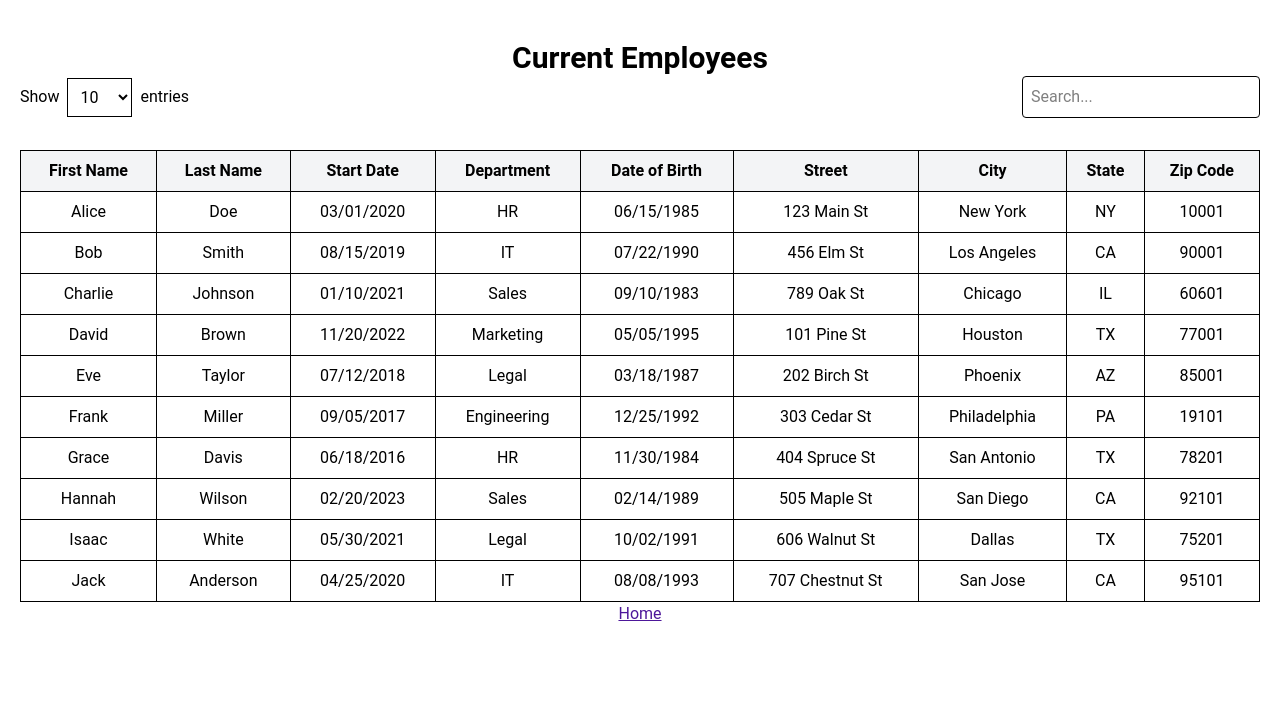
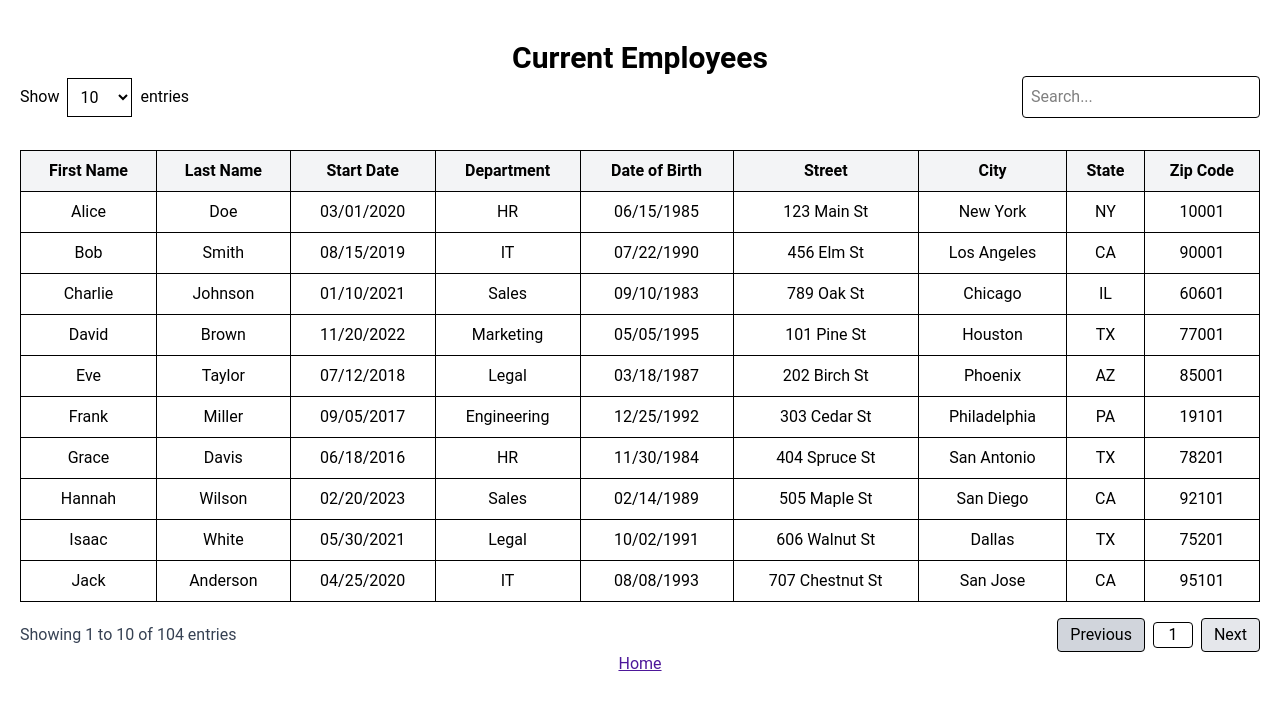
Before and after one commit to Valene-R/HRnet, a React (Vite) app: page /employee-list in a window 1280 px wide. Shown: the top 710 px of the page. Built offline with nearby package versions, Linux system fonts and the light colour scheme.

Commit message:
feat(EmployeeList): add reusable Pagination component and integrate into EmployeeList

```diff
--- /dev/null
+++ b/src/components/Pagination.jsx
@@ -0,0 +1,74 @@
+import PropTypes from 'prop-types';
+
+/**
+ * Pagination component to navigate through pages
+ * @param {number} currentPage The current active page
+ * @param {number} totalPages Total number of pages
+ * @param {Function} setCurrentPage Callback to update the current page
+ * @param {number} totalEntries Total number of entries in the dataset
+ * @param {number} totalUnfilteredEntries Total number of entries before filtering
+ * @param {number} itemsPerPage Number of entries per page
+ * @returns {JSX.Element} The pagination component
+ */
+const Pagination = ({
+  currentPage,
+  totalPages,
+  setCurrentPage,
+  totalEntries,
+  totalUnfilteredEntries,
+  itemsPerPage,
+}) => {
+  // Calculate the first and last entry numbers for the current page
+  const startEntry = totalEntries > 0 ? (currentPage - 1) * itemsPerPage + 1 : 0;
+  const endEntry = totalEntries > 0 ? Math.min(startEntry + itemsPerPage - 1, totalEntries) : 0;
+
+  return (
+    <div className="mt-4 flex items-center justify-between">
+      {/* Display entry count */}
+      <span className="text-gray-700">
+        Showing {startEntry} to {endEntry} of {totalEntries} entries
+        {totalEntries !== totalUnfilteredEntries && ` (filtered from ${totalUnfilteredEntries} total entries)`}
+      </span>
+
+      {/* Pagination controls */}
+      <div className="flex items-center space-x-2">
+        {/* Button to go to the previous page */}
+        <button
+          onClick={() => setCurrentPage((prev) => Math.max(prev - 1, 1))}
+          disabled={currentPage === 1}
+          className={`rounded border px-3 py-1 focus:ring-black focus:outline-none focus-visible:ring-1 ${currentPage === 1 ? 'cursor-not-allowed bg-gray-300' : 'cursor-pointer bg-gray-200 hover:bg-gray-300'}`}
+        >
+          Previous
+        </button>
+
+        {/* Current page indicator */}
+        <input
+          type="text"
+          value={currentPage}
+          className="w-10 rounded border text-center focus:ring-black focus:outline-none focus-visible:ring-1"
+          readOnly
+        />
+
+        {/* Button to go to the next page */}
+        <button
+          onClick={() => setCurrentPage((prev) => Math.min(prev + 1, totalPages))}
+          disabled={currentPage === totalPages}
+          className={`rounded border px-3 py-1 focus:ring-black focus:outline-none focus-visible:ring-1 ${currentPage === totalPages ? 'cursor-not-allowed bg-gray-300' : 'cursor-pointer bg-gray-200 hover:bg-gray-300'}`}
+        >
+          Next
+        </button>
+      </div>
+    </div>
+  );
+};
+
+Pagination.propTypes = {
+  currentPage: PropTypes.number.isRequired,
+  totalPages: PropTypes.number.isRequired,
+  setCurrentPage: PropTypes.func.isRequired,
+  totalEntries: PropTypes.number.isRequired,
+  totalUnfilteredEntries: PropTypes.number.isRequired,
+  itemsPerPage: PropTypes.number.isRequired,
+};
+
+export default Pagination;
--- a/src/pages/EmployeeList.jsx
+++ b/src/pages/EmployeeList.jsx
@@ -4,6 +4,7 @@ import { ROUTES } from '../router/routes';
 import SearchBar from '../components/SearchBar';
 import DataTable from '../components/DataTable';
 import ItemsPerPageSelect from '../components/ItemsPerPageSelect';
+import Pagination from '../components/Pagination';
 import { mockEmployees } from '../mockData/mockEmployees';
 import { formatDateForDisplay } from '../utils/format';
 
@@ -34,6 +35,7 @@ const formattedEmployees = mockEmployees.map((employee) => ({
 const EmployeeList = () => {
   const [search, setSearch] = useState('');
   const [itemsPerPage, setItemsPerPage] = useState(10);
+  const [currentPage, setCurrentPage] = useState(1);
 
   // Filter employees based on search input
   const filteredEmployees = useMemo(() => {
@@ -49,10 +51,15 @@ const EmployeeList = () => {
     );
   }, [search]);
 
+  // Calculate total pages
+  const totalPages = Math.ceil(filteredEmployees.length / itemsPerPage);
+
   // Paginate the filtered employees
   const paginatedEmployees = useMemo(() => {
-    return filteredEmployees.slice(0, itemsPerPage);
-  }, [filteredEmployees, itemsPerPage]);
+    const startIndex = (currentPage - 1) * itemsPerPage;
+    const endIndex = startIndex + itemsPerPage;
+    return filteredEmployees.slice(startIndex, endIndex);
+  }, [filteredEmployees, itemsPerPage, currentPage]);
 
   return (
     <div className="mx-5 mt-10 text-center">
@@ -75,6 +82,15 @@ const EmployeeList = () => {
       {/* Employee data table */}
       <DataTable data={paginatedEmployees} columns={columns} noResultsMessage="No matching records found" />
 
+      <Pagination
+        currentPage={currentPage}
+        totalPages={totalPages}
+        setCurrentPage={setCurrentPage}
+        totalEntries={filteredEmployees.length}
+        totalUnfilteredEntries={formattedEmployees.length}
+        itemsPerPage={itemsPerPage}
+      />
+
       {/* Link back to home */}
       <Link to={ROUTES.home} className="text-violet-900 underline">
         Home
```
